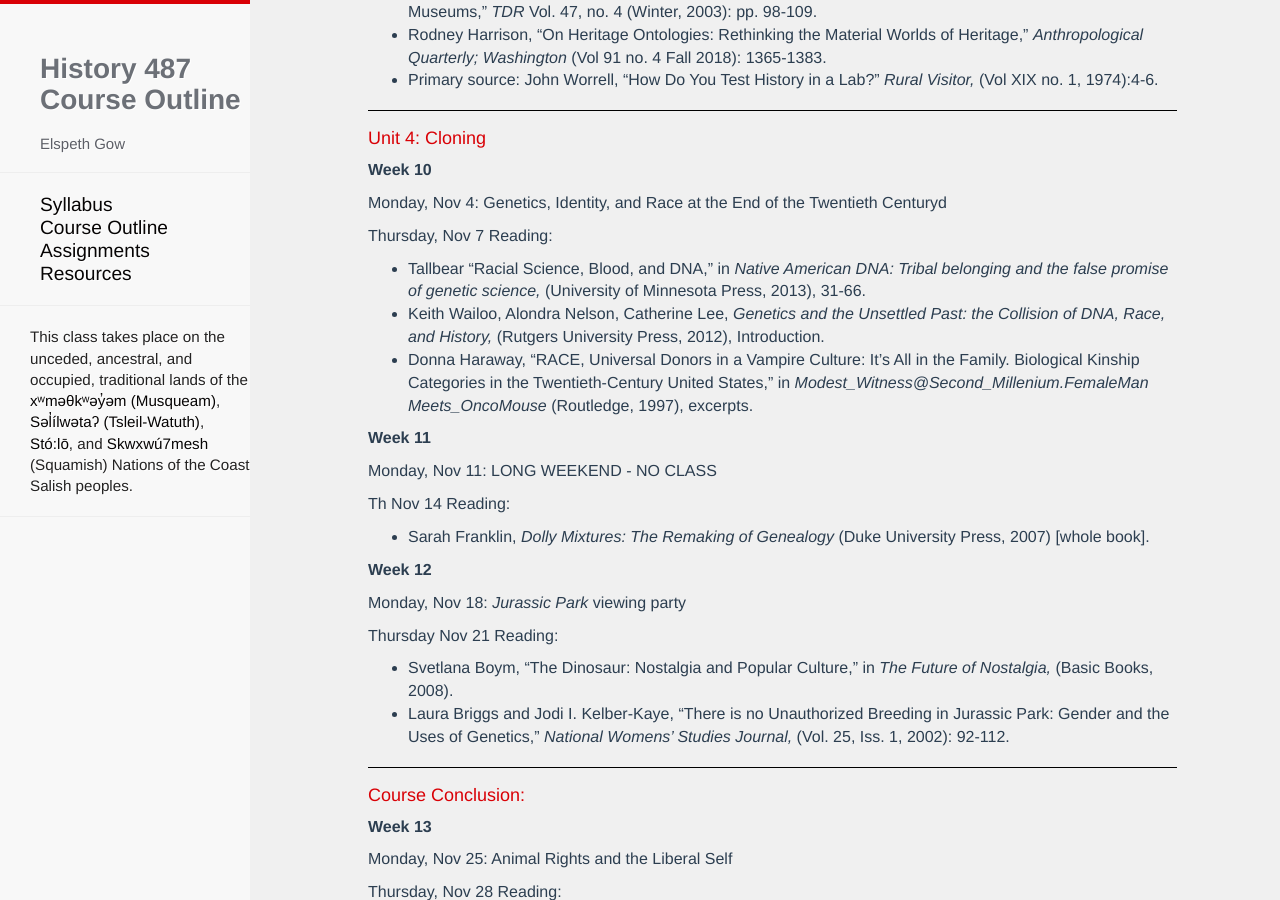
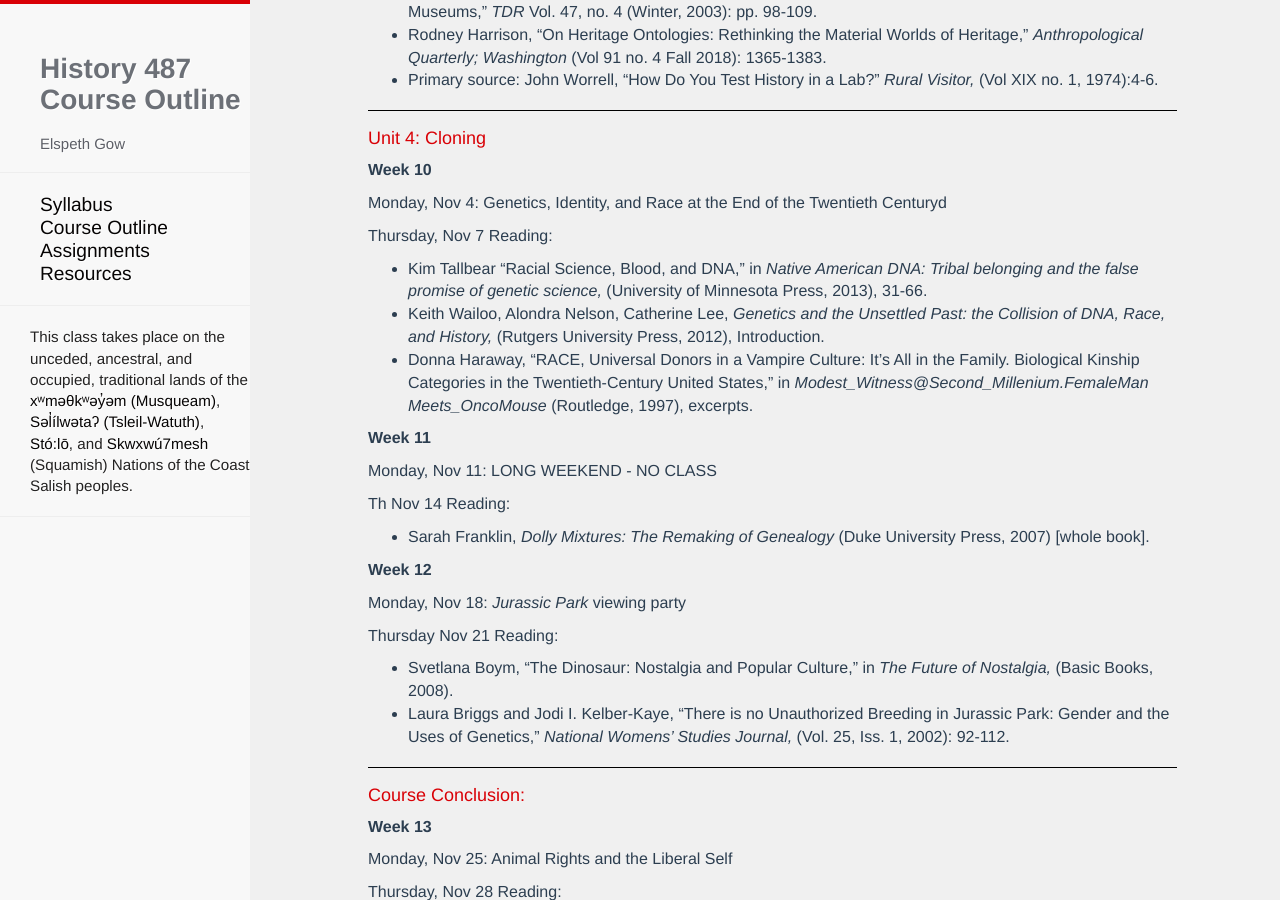
Before and after one commit to esgow/HIST487, a Jekyll site: the page built from outline.md, in a window 1280 px wide and 900 px high, scrolled down 3297 px. Built offline with Jekyll 4.4.1, drawn with Linux system fonts in a browser that asks for light colours; nearby versions of some CDN libraries; our own code applies the rules of GitHub Pages for plain Markdown files; Markdown is read by kramdown in place of the engine named in the settings; a script that is not in the unit is left out.

Commit message:
Update outline.md

```diff
--- a/outline.md
+++ b/outline.md
@@ -140,7 +140,7 @@ Monday, Nov 4: <em class="u">Genetics, Identity, and Race at the End of the Twen
 
 
 Thursday, Nov 7 Reading:
-* Tallbear “Racial Science, Blood, and DNA," in *Native American DNA: Tribal belonging and the false promise of genetic science,* (University of Minnesota Press, 2013), 31-66.
+* Kim Tallbear “Racial Science, Blood, and DNA," in *Native American DNA: Tribal belonging and the false promise of genetic science,* (University of Minnesota Press, 2013), 31-66.
 * Keith Wailoo, Alondra Nelson, Catherine Lee, *Genetics and the Unsettled Past: the Collision of DNA, Race, and History,* (Rutgers University Press, 2012), Introduction.
 * Donna Haraway, "RACE, Universal Donors in a Vampire Culture: It’s All in the Family. Biological Kinship Categories in the Twentieth-Century United States," in *Modest_Witness@Second_Millenium.FemaleMan Meets_OncoMouse* (Routledge, 1997), excerpts.
 
```
